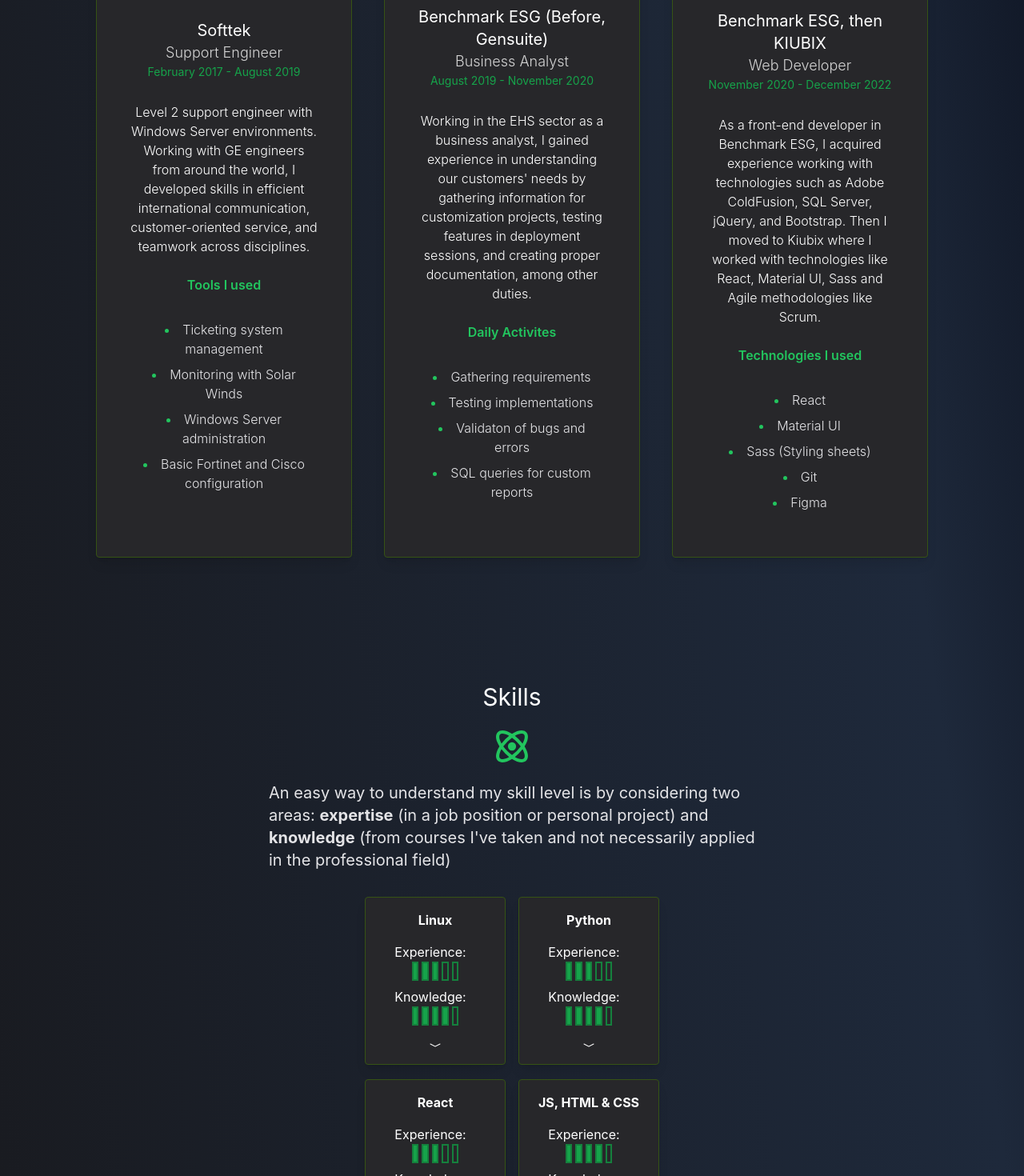
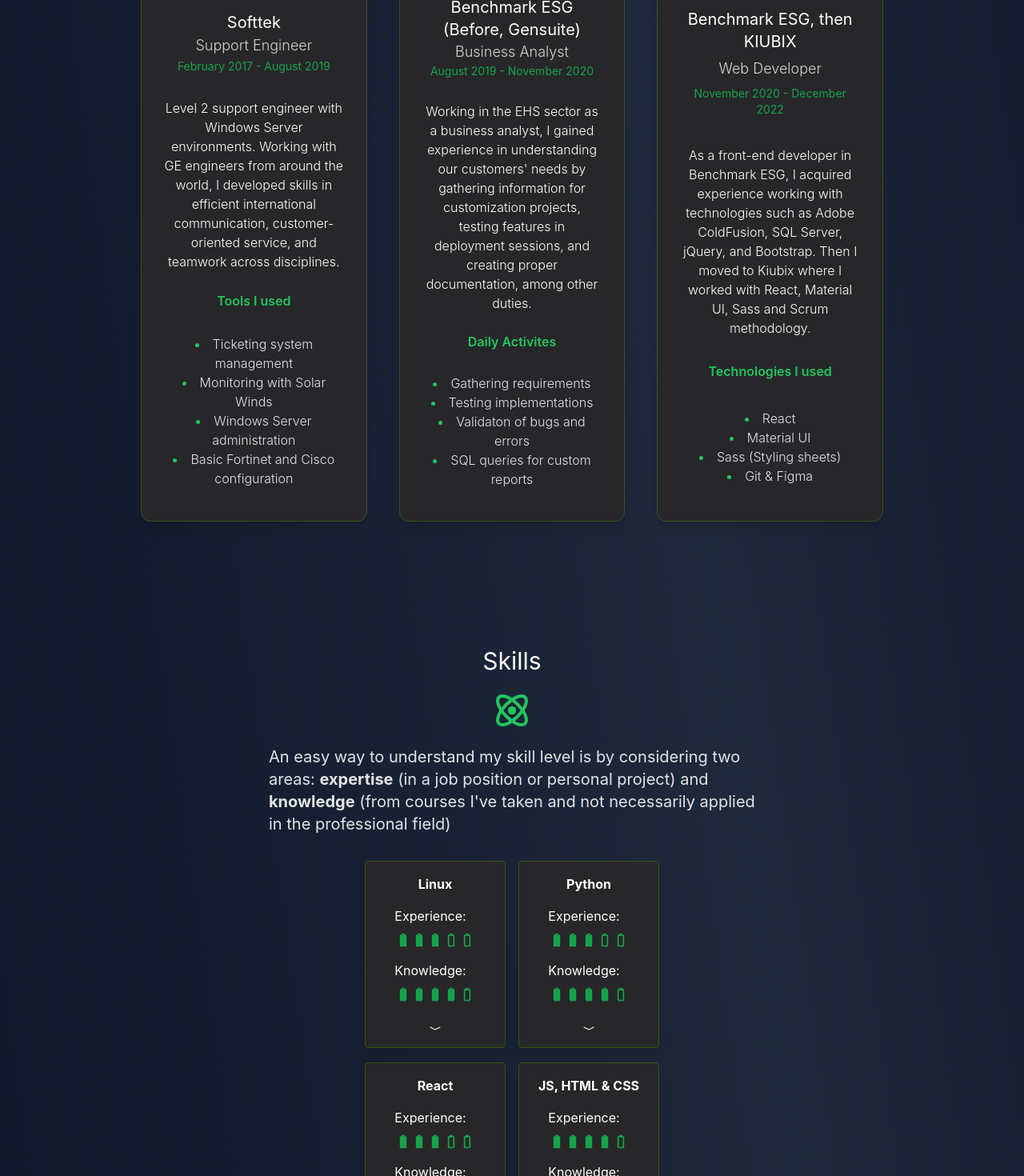
Before and after one commit to luisupertramp/react-portfolio, a React (Create React App) app: page / in a window 1280 px wide. Shown: the part 1940-3410 px from the top of the page at 80% size. Built offline with nearby package versions, Linux system fonts and the light colour scheme.

Commit message:
Modifying cards

```diff
--- a/src/App.js
+++ b/src/App.js
@@ -47,7 +47,7 @@
           <link rel="icon" href="/favicon.ico" />
         </head>
 
-        <main className=' bg-white px-10 text-black md:px-20 dark:bg-gradient-to-tr dark:from-zinc-900 dark:from-20% dark:via-slate-800 dark:via-80% dark:to-gray-900 dark:bg-zinc-900 dark:to-90% dark:text-white'>
+        <main className='bg-white px-10 md:px-20 text-black dark:text-white dark:bg-gradient-to-tr dark:from-slate-900 dark:from-30% dark:via-slate-800 dark:via-70% dark:to-slate-900 dark:to-100% '>
 
           {/* Main page */}
           <section className=' min-h-screen pb-24'>
@@ -112,7 +112,7 @@
             </div>
 
             {/* Cards */}
-            <div className="lg:flex gap-10 lg:px-10">
+            <div className="lg:flex gap-10 lg:px-24">
 
               {/* Support Engineer */}
               <ExperienceCard
@@ -142,9 +142,9 @@
                 pos="Web Developer"
                 company="Benchmark ESG, then KIUBIX"
                 date="November 2020 - December 2022"
-                desc={" As a front-end developer in Benchmark ESG, I acquired experience working with technologies such as Adobe ColdFusion, SQL Server, jQuery, and Bootstrap. Then I moved to Kiubix where I worked with technologies like React, Material UI, Sass and Agile methodologies like Scrum."}
+                desc={" As a front-end developer in Benchmark ESG, I acquired experience working with technologies such as Adobe ColdFusion, SQL Server, jQuery, and Bootstrap. Then I moved to Kiubix where I worked with React, Material UI, Sass and Scrum methodology."}
                 action="Technologies I used"
-                items={["React","Material UI","Sass (Styling sheets)","Git","Figma"]}
+                items={["React","Material UI","Sass (Styling sheets)","Git & Figma"]}
               />
 
             </div>
@@ -179,7 +179,7 @@
                   <SkillCard
                     name="React"
                     exp={3}
-                    know={2}
+                    know={3}
                     topics={["Components segmentation","useState", "useEffect" , "useContext"]}
                   />
                   <SkillCard
@@ -206,7 +206,7 @@
                   <SkillCard
                     name="Git"
                     exp={3}
-                    know={2}
+                    know={3}
                   />
                   <SkillCard
                     name="AWS"
@@ -223,7 +223,7 @@
             <div>
               <h3 className='text-3xl py-7 '>Courses and Certifications</h3>
               <div className='flex justify-center'><TbFileCertificate className='dark:text-green-500 text-cyan-500 h-12 w-12'/></div>
-              <p className=' text-md md:text-xl lg:px-64 py-5 leading-8 text-gray-800 dark:text-zinc-200'>
+              <p className=' text-left text-md md:text-xl lg:px-64 py-5 leading-8 text-gray-800 dark:text-zinc-200'>
                 I am very glad <b>(and proud of myself)</b> to show some of the courses that I've been taking in the last few months, here is a brief summary:
               </p>
             </div>
@@ -298,8 +298,8 @@
           <section className='pb-24 lg:px-64'>
             <div>
             <h3 className='text-3xl py-5 '>Checkout my GitHub!</h3>
-            <div className='flex justify-center'><FiGithub className='dark:text-green-500 text-cyan-500 h-12 w-12'/></div>
-              <p className=' text-md md:text-xl py-5 leading-8 text-gray-800 dark:text-zinc-200'>
+            <div className=' flex justify-center'><FiGithub className='dark:text-green-500 text-cyan-500 h-12 w-12'/></div>
+              <p className=' text-left text-md md:text-xl py-5 leading-8 text-gray-800 dark:text-zinc-200'>
                 I'm always learning new things. Here you will find some projects like this exact website that I created using React and Tailwind, and deployed using nginx in a docker container running on a Ubuntu server. Also there are some HackerRank code challenges (in python) and Linux challenges.
               </p>
             </div>
--- a/src/components/ExperienceCard.js
+++ b/src/components/ExperienceCard.js
@@ -9,7 +9,7 @@
 
 const ExperienceCard = (props) => {
     return (
-        <div className="p-10 my-10 flex-1 text-center shadow-lg rounded border dark:bg-zinc-800 dark:border-lime-900">
+        <div className="p-7 my-10 flex-1 flex flex-col justify-around text-center shadow-lg rounded-xl border dark:bg-zinc-800 dark:border-lime-900 transition transform lg:hover:scale-110">
             <img className='mx-auto' src={props.image} width={100} height={100} />
 
             <h3 className=' text-xl pt-7 '>
@@ -34,7 +34,7 @@
 
             <ul role="list" className='my-3 list-disc marker:text-sky-400 dark:marker:text-green-500 px-1 list-inside '>
                 {props.items.map((activityName) => {
-                    return <li key={"card_"+activityName} className="text-gray-800 font-light dark:text-zinc-200 py-1">{activityName}</li>
+                    return <li key={"card_"+activityName} className="text-gray-800 font-light dark:text-zinc-200">{activityName}</li>
                 })}
             </ul>
         </div>
--- a/src/components/SkillCard.js
+++ b/src/components/SkillCard.js
@@ -7,15 +7,18 @@
 // Icons
 import { useState } from 'react';
 import {BsChevronCompactDown, BsChevronCompactUp} from 'react-icons/bs';
+import {MdBatteryFull, MdOutlineBattery0Bar} from 'react-icons/md'
 
 const expBars = (level) => {
     var bars = []
     for (var i=0; i<level; i++){
-        bars.push(<span key={i} className="min-w-4 h-5 border-2 dark:bg-green-600 bg-cyan-500 dark:border-green-700 border-cyan-500 mx-0.5">&nbsp;</span>)
+        bars.push(<MdBatteryFull key={i} className=' h-5 w-5 dark:text-green-600 text-cyan-500'/>)
+        // bars.push(<span key={i} className="min-w-4 h-5 border-2 dark:bg-green-600 bg-cyan-500 dark:border-green-700 border-cyan-500 ">&nbsp;</span>)
     }
 
     for (i=5; i>level; i--){
-        bars.push(<span key={i} className="min-w-4 h-5 border-2 dark:border-green-700 border-cyan-500 mx-0.5">&nbsp;</span>)
+        bars.push(<MdOutlineBattery0Bar key={i} className='h-5 w-5 dark:text-green-600 text-cyan-500'/>)
+        // bars.push(<span key={i} className="min-w-4 h-5 border-2 dark:border-green-700 border-cyan-500 mx-0.5">&nbsp;</span>)
     }
     return bars;
 }
@@ -29,11 +32,11 @@
             <div className='mb-3 flex justify-center flex-col'>
                 <div className=" my-1">
                     <p className="mr-3" > Experience: </p>
-                    {expBars(props.exp)}
+                    <div className='flex justify-center m-2'>{expBars(props.exp)} </div>
                 </div>
                 <div className=" my-1">
                     <p className="mr-3" > Knowledge: </p>
-                    {expBars(props.know)}
+                    <div className='flex justify-center m-2'>{expBars(props.know)} </div>
                 </div>
             </div>
 
```
